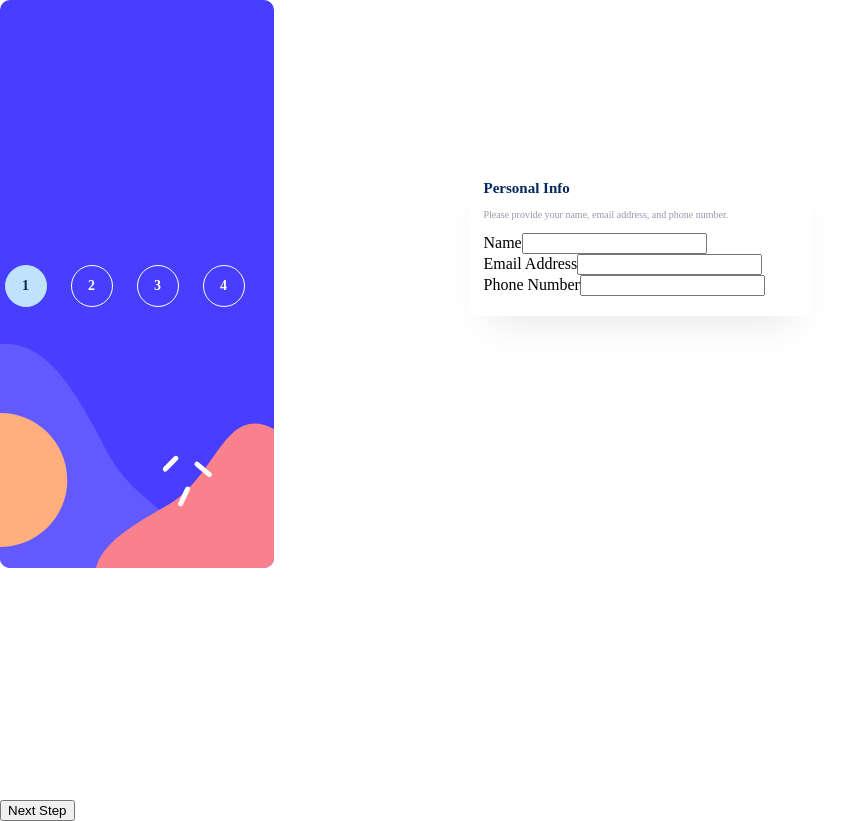
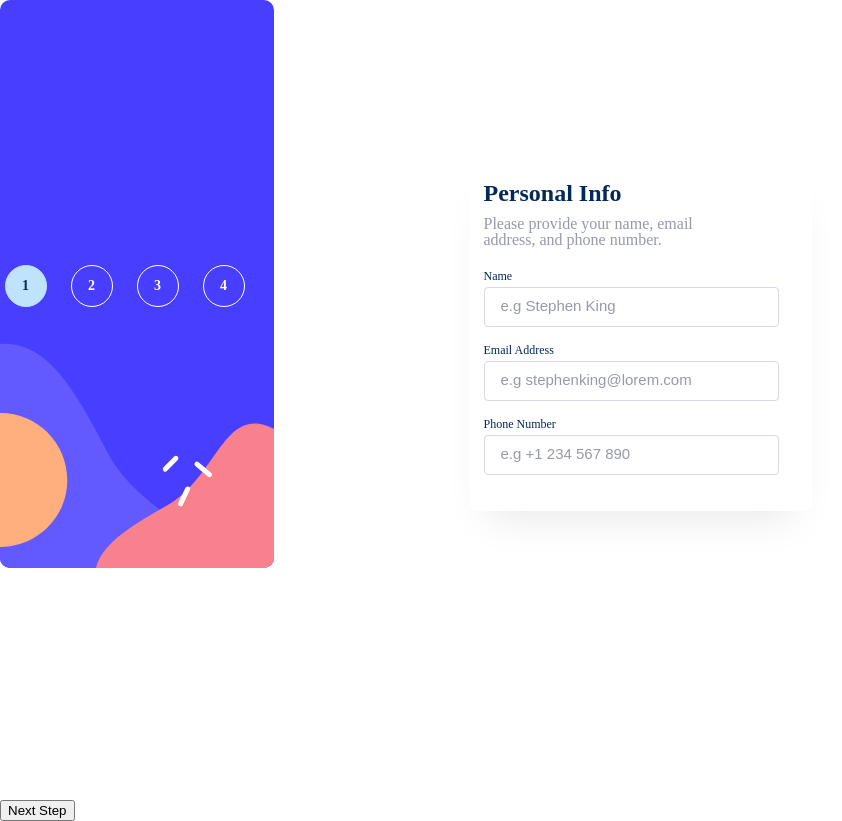
Before and after one commit to TomasScerbak/multistep-form, a React (Create React App) app: page / in a window 1280 px wide. Shown: the whole page, without its empty margins (0-842 px from the left). Built offline with nearby package versions, Linux system fonts and the light colour scheme.

Commit message:
finilized personalinfo component styles

```diff
--- /dev/null
+++ b/src/components/pages/PersonalInfo.module.css
@@ -0,0 +1,21 @@
+.form__control {
+  display: flex;
+  flex-direction: column;
+}
+
+.form__control-label {
+  font-size: 1.2rem;
+  font-weight: 400;
+  color: var(--marine-blue);
+  margin-bottom: 0.3rem;
+}
+
+.form__control-input {
+  width: 29.5rem;
+  height: 4rem;
+  border-radius: 0.4rem;
+  border: 1px solid var(--light-grey);
+  background-color: var(--white);
+  margin-bottom: 1.6rem;
+  padding: 1.1rem 0 1.2rem 1.6rem;
+}
--- a/src/components/pages/PersonalInfo.tsx
+++ b/src/components/pages/PersonalInfo.tsx
@@ -3,6 +3,8 @@ import { useDispatch, useSelector } from "react-redux/es/exports";
 import { saveUserPersonalData } from "../../store/userPersonalDataSlice";
 
 import { RootState } from "../../store";
+
+import classes from "./PersonalInfo.module.css";
 
 type FormData = {
   username: string;
@@ -47,9 +49,13 @@ const PersonalInfo = () => {
     <section>
       <p>Please provide your name, email address, and phone number.</p>
       <form>
-        <div>
-          <label htmlFor="name">Name</label>
+        <div className={classes["form__control"]}>
+          <label className={classes["form__control-label"]} htmlFor="name">
+            Name
+          </label>
           <input
+            placeholder="e.g Stephen King"
+            className={classes["form__control-input"]}
             onChange={onInputChangeHandler}
             type="text"
             name="name"
@@ -57,9 +63,13 @@ const PersonalInfo = () => {
             value={userName}
           />
         </div>
-        <div>
-          <label htmlFor="email">Email Address</label>
+        <div className={classes["form__control"]}>
+          <label className={classes["form__control-label"]} htmlFor="email">
+            Email Address
+          </label>
           <input
+            placeholder="e.g stephenking@lorem.com"
+            className={classes["form__control-input"]}
             onChange={onInputChangeHandler}
             type="email"
             name="email"
@@ -67,9 +77,13 @@ const PersonalInfo = () => {
             value={email}
           />
         </div>
-        <div>
-          <label htmlFor="phone">Phone Number</label>
+        <div className={classes["form__control"]}>
+          <label className={classes["form__control-label"]} htmlFor="phone">
+            Phone Number
+          </label>
           <input
+            placeholder="e.g +1 234 567 890"
+            className={classes["form__control-input"]}
             onChange={onInputChangeHandler}
             type="tel"
             name="phone"
--- a/src/index.css
+++ b/src/index.css
@@ -44,17 +44,25 @@ img {
   width: 100%;
 }
 
+::placeholder {
+  font-size: 1.5rem;
+  font-weight: 500;
+  color: var(--grey);
+}
+
 h1 {
-  font-size: 1.5rem;
+  font-size: 2.4rem;
   color: var(--marine-blue);
   font-weight: 700;
   line-height: normal;
-  margin: 0;
+  margin: 0 0 0.9rem 0;
 }
 
 p {
-  font-size: 1rem;
+  font-size: 1.6rem;
   color: var(--grey);
   font-weight: 400;
   line-height: 1.5625rem;
+  inline-size: 25rem;
+  margin: 0 0 2.2rem 0;
 }
```
